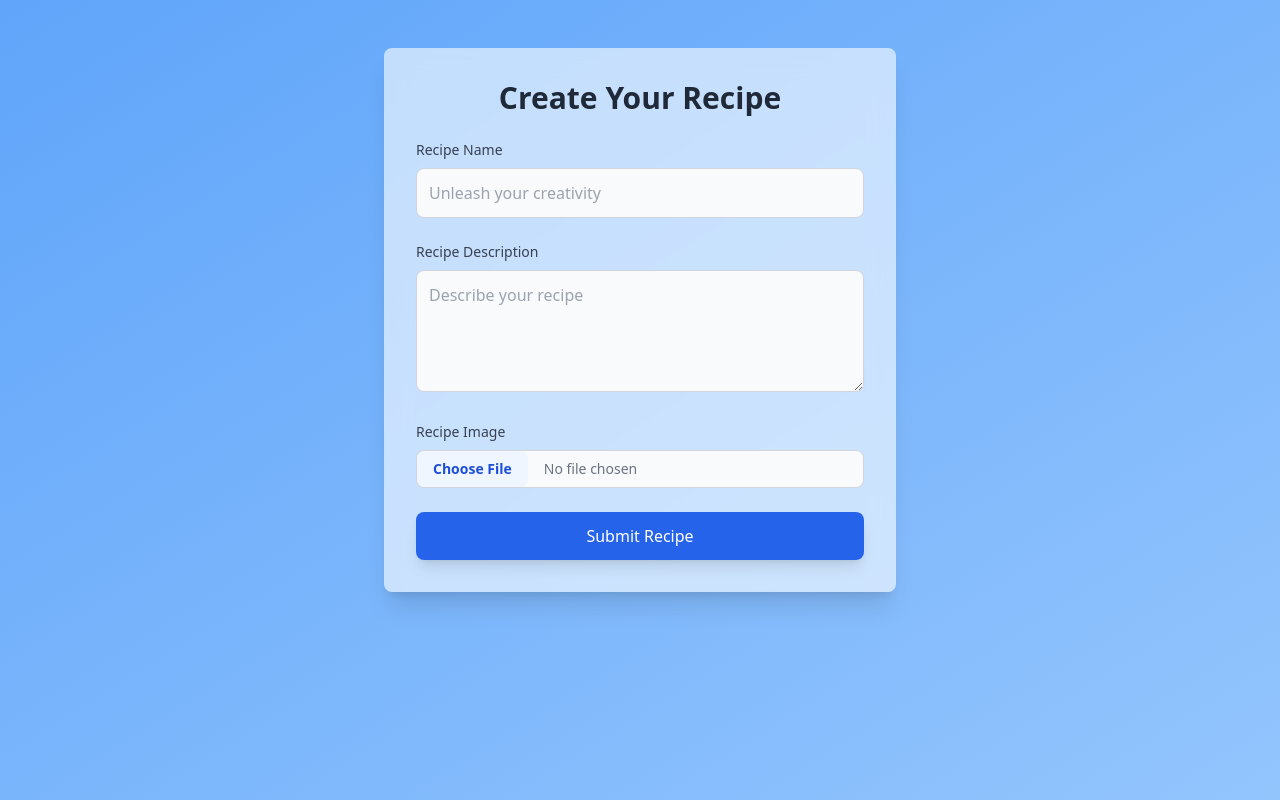
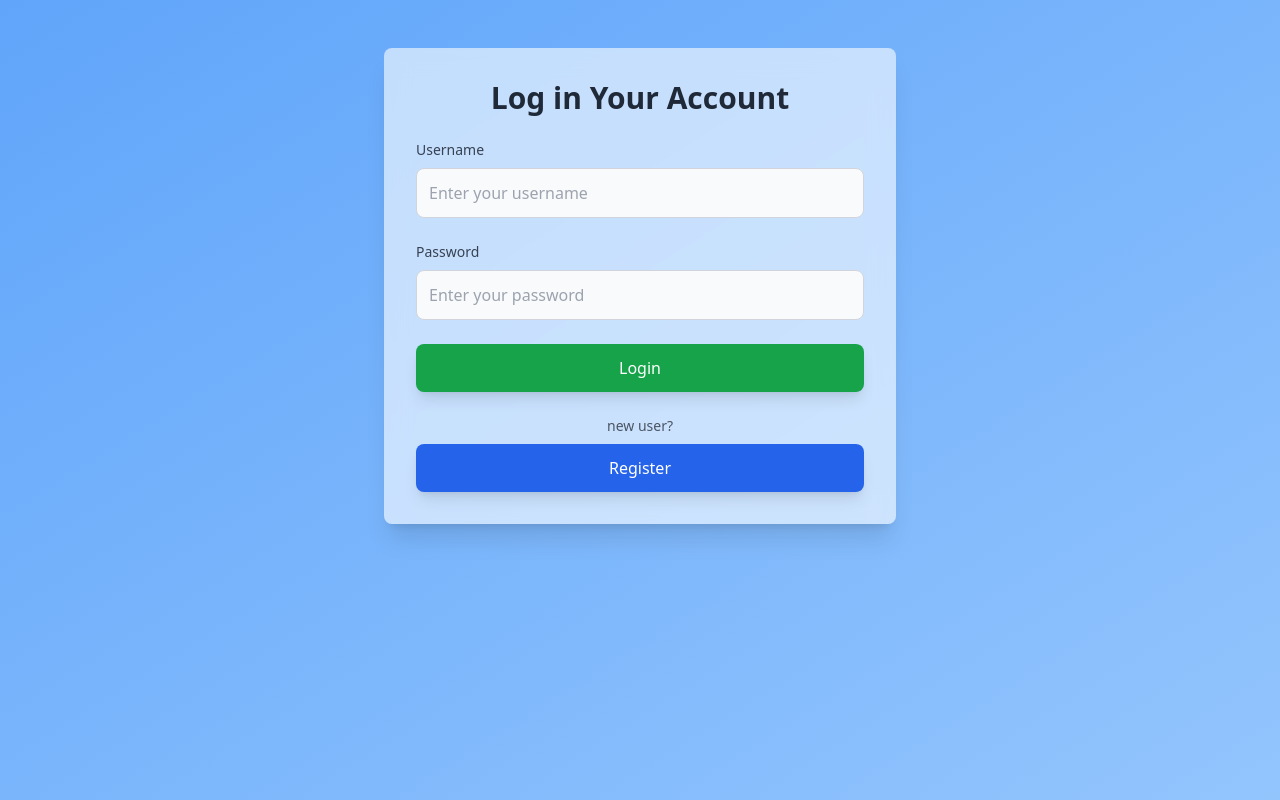
Before and after one commit to bhargav-yarlagadda/puddle-django, a Django app: page / in a window 1280 px wide. Run offline with Django 5.2, Linux system fonts and the light colour scheme; data that the repository does not hold is empty; some libraries are stand-ins or nearby versions.

Commit message:
feature/login

```diff
--- a/puddle/puddle/urls.py
+++ b/puddle/puddle/urls.py
@@ -23,11 +23,12 @@ from django.contrib.staticfiles.urls import staticfiles_urlpatterns
 
 
 urlpatterns = [
-    path('',recipes),
+    path('',login_page),
+    path('recipes/',recipes),
     path('delete-recipe/<int:id>/', delete_recipe),
     path('update-recipe/<int:id>/', update_recipe),
     path('admin/', admin.site.urls),
-    path('login/',login),
+    path('login/',login_page),
     path('register/',register)
 ]
 
--- a/puddle/puddleApplication/templates/login.html
+++ b/puddle/puddleApplication/templates/login.html
@@ -40,7 +40,7 @@
                 Login
             </button>
             <div class="text-center mt-4">
-                <p class="text-sm text-gray-600 mb-2">Already a user?</p>
+                <p class="text-sm text-gray-600 mb-2">new user?</p>
                 <a href="/register/"
                     class="inline-block w-full bg-blue-600 hover:bg-blue-700 text-white font-medium py-3 rounded-lg shadow-lg transition focus:ring-4 focus:ring-blue-300 focus:outline-none focus:ring-opacity-50">
                     Register
--- a/puddle/puddleApplication/views.py
+++ b/puddle/puddleApplication/views.py
@@ -1,8 +1,9 @@
-from django.shortcuts import render, redirect
-from puddleApplication.templates import *
+from django.shortcuts import render, redirect, get_object_or_404
 from puddleApplication.models import Recipe
 from django.contrib.auth.models import User
 from django.contrib import messages
+from django.contrib.auth import authenticate, login
+
 # Create your views here.
 def recipes(request):
     if request.method == "POST":
@@ -16,21 +17,21 @@ def recipes(request):
             recipeImage=recipe_image
         )
         return redirect('/')
+
     queryset = Recipe.objects.all()
     context = {
-        'recipes':queryset
-     }
-    return render(request,"recipes.html",context=context)
+        'recipes': queryset
+    }
+    return render(request, "recipes.html", context=context)
 
-def delete_recipe(request,id):
-
-    query_set = Recipe.objects.get(id=id)
-    query_set.delete()
+def delete_recipe(request, id):
+    recipe = get_object_or_404(Recipe, id=id)
+    recipe.delete()
     return redirect('/')
 
+def update_recipe(request, id):
+    query_set = get_object_or_404(Recipe, id=id)
 
-def update_recipe(request, id):
-    query_set = Recipe.objects.get(id=id)
     if request.method == "POST":
         data = request.POST
         recipe_name = data.get('recipe-name')
@@ -51,9 +52,24 @@ def update_recipe(request, id):
     context = {'recipe': query_set}
     return render(request, 'update.html', context=context)
 
+def login_page(request):
+    if request.method == 'POST':
+        data = request.POST
+        user_name = data.get('username')
+        password = data.get('password')
+        if User.objects.filter(username=user_name).exists():
+            user = authenticate(username=user_name, password=password)
+            if user is None:
+                messages.error(request, "Invalid password")
+                return redirect('/login')
+            else:
+                login(request, user)  # Pass the request as the first argument
+                return redirect('/recipes')
+        else:
+            messages.error(request, "Invalid username")
+            return redirect('/login')
 
-def login(request):
-    return render(request,'login.html')
+    return render(request, 'login.html')
 
 def register(request):
     if request.method == 'POST':
@@ -63,9 +79,11 @@ def register(request):
         user_name = data.get('username')
         password = data.get('password')
         existing_user = User.objects.filter(username=user_name)
-        if existing_user.exists== True:
-            messages.info(request,'Username already exists! please choose a  diffent username')
+
+        if existing_user.exists():
+            messages.info(request, 'Username already exists! Please choose a different username')
             return redirect('/register')
+
         user = User.objects.create(
             first_name=first_name,
             last_name=last_name,
@@ -75,5 +93,4 @@ def register(request):
         user.save()
         return redirect('/login')
 
-
-    return render(request,'register.html')
+    return render(request, 'register.html')
```
Also changed, not shown: puddle/db.sqlite3.
